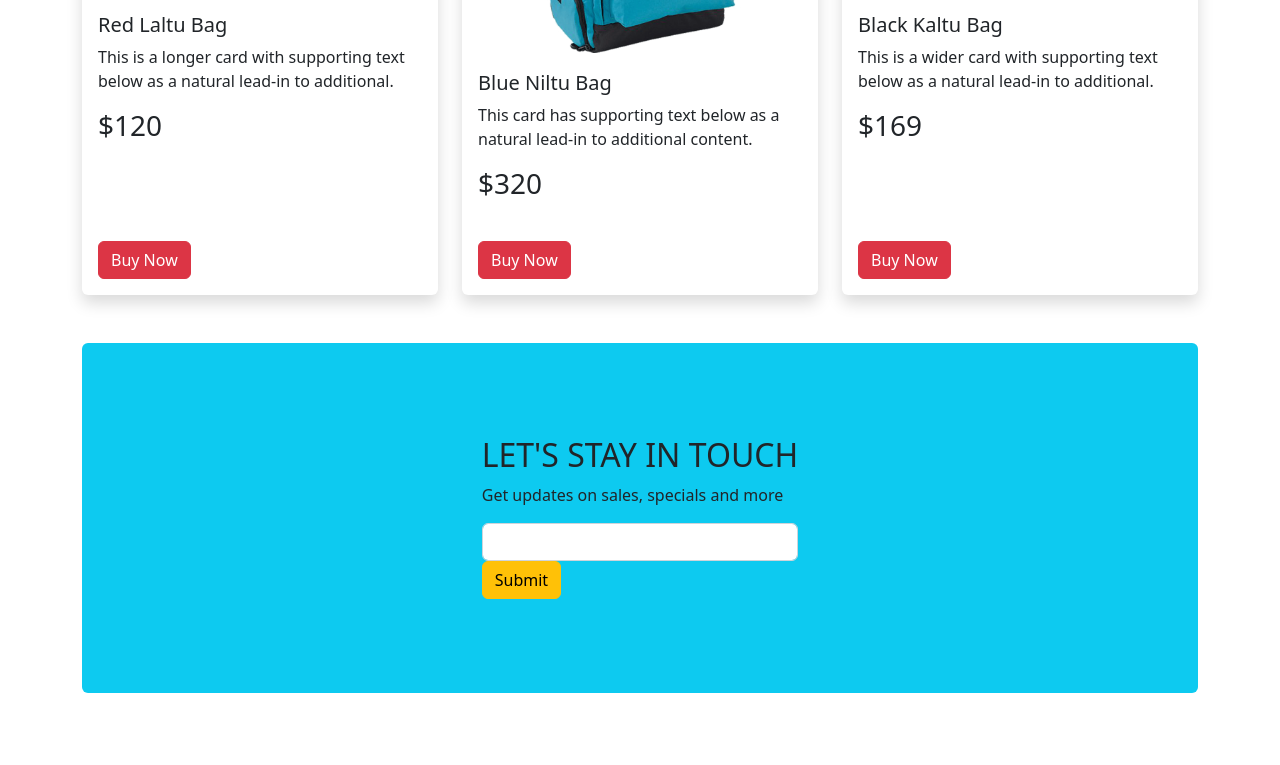
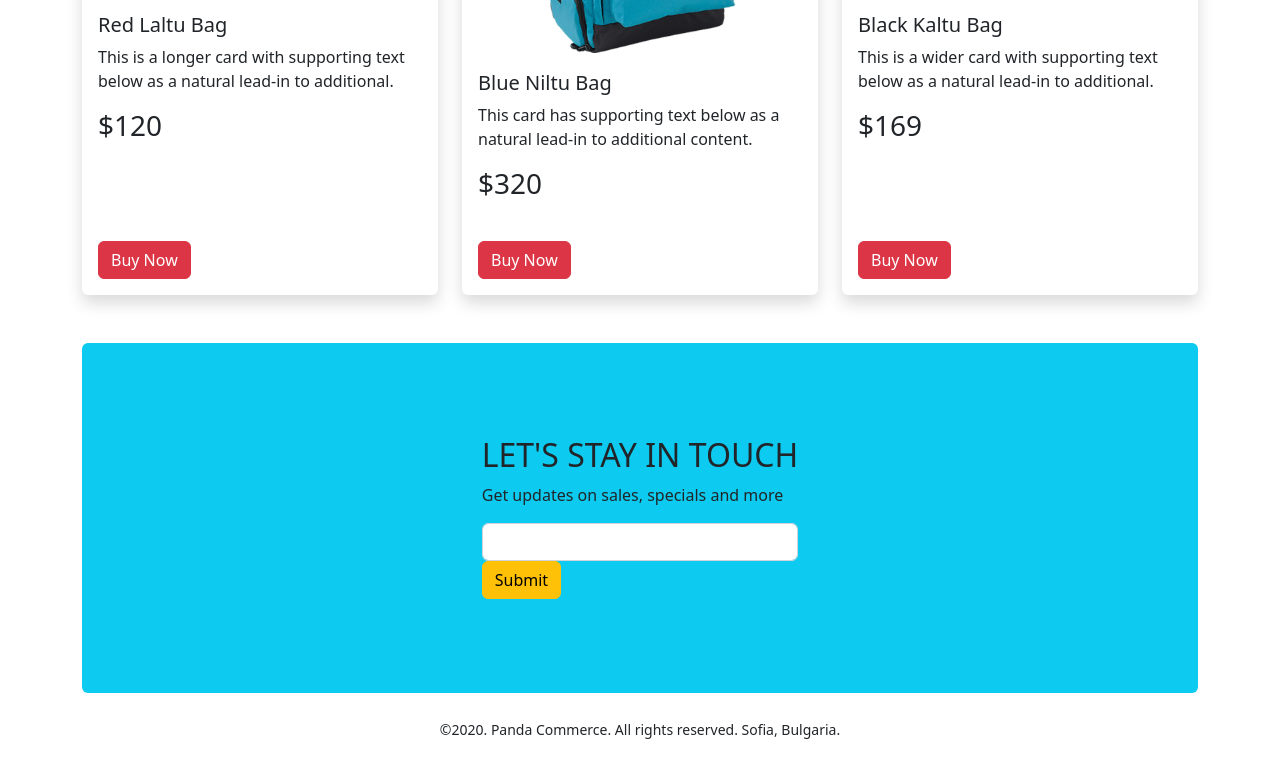
Before and after one commit to sohagislampk/panda-commerce, a plain HTML site: page index.html in a window 1280 px wide. Shown: the part 1659-2424 px from the top of the page. Before the commit the page ends 2368 px from the top, so only its background shows below. Drawn offline with nearby package versions, Linux system fonts and the light colour scheme.

Commit message:
footer added

```diff
--- a/index.html
+++ b/index.html
@@ -257,6 +257,9 @@
             </form>
         </div>
     </main>
+    <footer class="m-4 text-center">
+        <small>©2020. Panda Commerce. All rights reserved. Sofia, Bulgaria.</small>
+    </footer>
     <script src="https://cdn.jsdelivr.net/npm/bootstrap@5.2.0/dist/js/bootstrap.bundle.min.js"
         integrity="sha384-A3rJD856KowSb7dwlZdYEkO39Gagi7vIsF0jrRAoQmDKKtQBHUuLZ9AsSv4jD4Xa"
         crossorigin="anonymous"></script>
```
